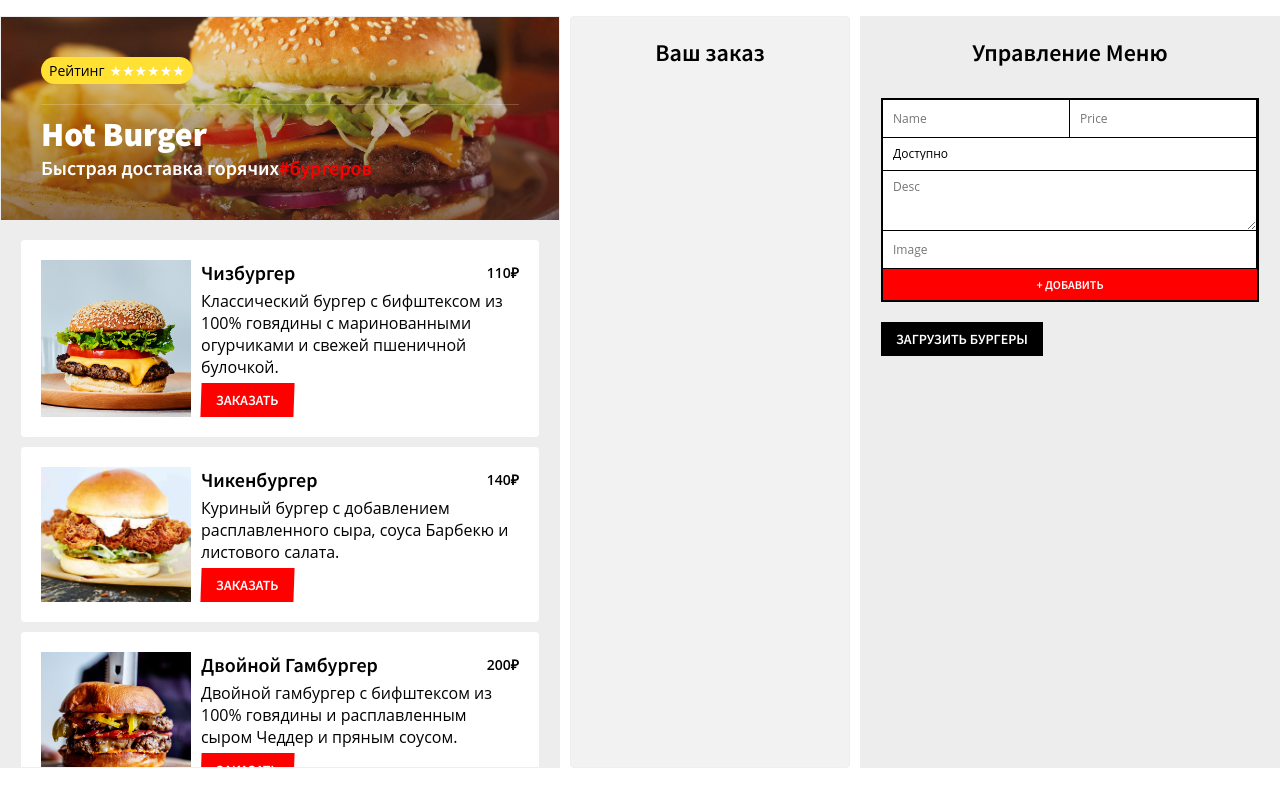
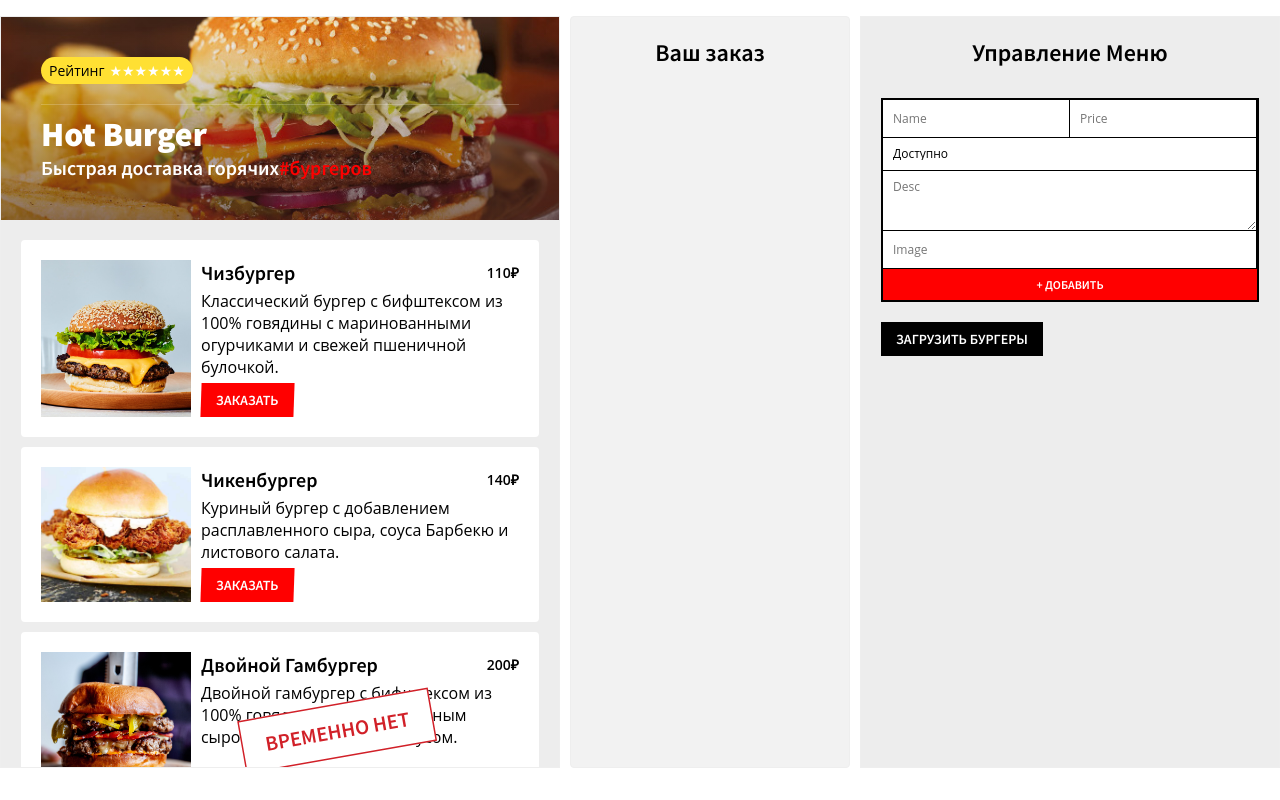
Before and after one commit to RodionSverdlovAl/ReactAppBurgerShop, a React (Create React App) app: page /restaurant/1 in a window 1280 px wide. Both pictures are taken after a click on the button "ЗАГРУЗИТЬ БУРГЕРЫ". Built offline with nearby package versions, Linux system fonts and the light colour scheme.

Commit message:
add function addToOrder

```diff
--- a/src/components/AddBurgerForm.js
+++ b/src/components/AddBurgerForm.js
@@ -13,7 +13,7 @@ class AddBurgerForm extends React.Component{
         console.log("Add Burger");
         const burger = {
             name: this.nameRef.current.value,
-            price: parseFloat(this.priceRef.current.value),
+            price: parseFloat(this.priceRef.current.value || 0),
             status: this.statusRef.current.value,
             desc: this.descRef.current.value,
             image: this.imageRef.current.value
--- a/src/components/App.js
+++ b/src/components/App.js
@@ -7,7 +7,7 @@ import Burger from './Burger';
 
 class App extends React.Component{
     state = {
-        burger: {},
+        burgers: {},
         order: {}
     }
 
@@ -23,7 +23,16 @@ class App extends React.Component{
     }
 
     loadSampleBurgers = () =>{
-        this.setState({burger:sampleBurgers})
+        this.setState({burgers:sampleBurgers})
+    }
+
+    addToOrder = (key) =>{
+        // копия обекта стэйт
+        const order = {...this.state.order}
+        // добавляем ключ к заказу со значением 1 или обновляем текущее значение
+        order[key] = order[key] + 1 || 1;
+        // записывае обновленное значение ордер в стэйт
+        this.setState({order})
     }
 
     render(){
@@ -32,11 +41,12 @@ class App extends React.Component{
                 <div className='menu'>
                     <Header title ="Hot Burger" />
                     <ul className='burgers'>
-                        {Object.keys(this.state.burger).map(key =>{
+                        {Object.keys(this.state.burgers).map(key =>{
                             return <Burger
                             key={key}
                             index= {key}
-                            details ={this.state.burger[key]}
+                            addToOrder = {this.addToOrder}
+                            details ={this.state.burgers[key]}
                             />
                         })}
                     </ul>
--- a/src/components/Burger.js
+++ b/src/components/Burger.js
@@ -1,8 +1,14 @@
 import React from 'react';
 
 class Burger extends React.Component{
+
+    handleClick = () =>{
+        this.props.addToOrder(this.props.index);
+    }
+
     render(){
         const {image ,name, price, desc, status} = this.props.details;
+        const isAvaliable = status === 'available'
         return(
             <li className='menu-burger'>
                 <div className='image-container'>
@@ -14,7 +20,8 @@ class Burger extends React.Component{
                     <span className='price'>{price}₽</span>
                     </h3>
                     <p>{desc}</p>
-                    <button className='buttonOrder'>Заказать</button>
+                    <button className='buttonOrder' disabled={!isAvaliable} onClick={this.handleClick}>
+                        {isAvaliable ? 'Заказать' : 'Временно нет'}</button>
                 </div>
 
             </li>
```
